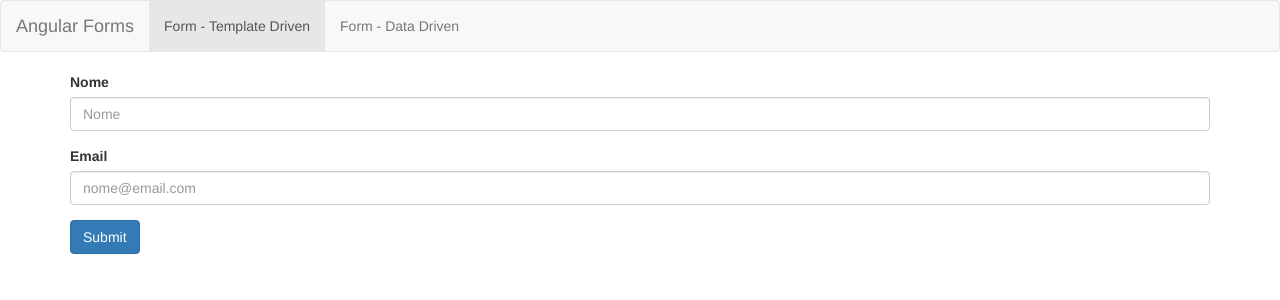
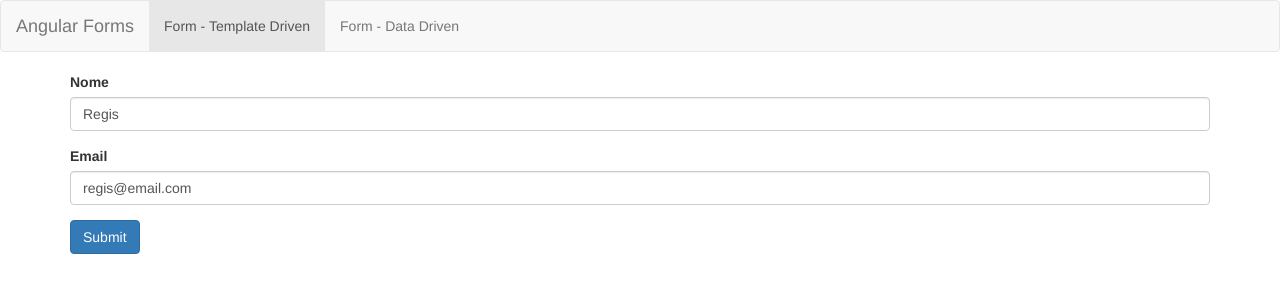
Before and after one commit to regisPatrick/CursoAngular2, an Angular app in the folder forms/: page /templateForm in a window 1280 px wide. Shown: the top 300 px of the page. Built offline with nearby package versions, Linux system fonts and the light colour scheme.

Commit message:
commit 07-04-2020

```diff
--- a/forms/src/app/app.module.ts
+++ b/forms/src/app/app.module.ts
@@ -4,19 +4,19 @@
 
 import { AppRoutingModule } from './app-routing.module';
 import { AppComponent } from './app.component';
-import { TemplateFormComponent } from './template-form/template-form.component';
 import { DataFormComponent } from './data-form/data-form.component';
+import { TemplateFormModule } from './template-form/template-form.module';
 
 @NgModule({
   declarations: [
     AppComponent,
-    TemplateFormComponent,
     DataFormComponent
   ],
   imports: [
     BrowserModule,
     FormsModule,
-    AppRoutingModule
+    AppRoutingModule,
+    TemplateFormModule
   ],
   providers: [],
   bootstrap: [AppComponent]
--- a/forms/src/app/template-form/template-form.component.html
+++ b/forms/src/app/template-form/template-form.component.html
@@ -1,12 +1,12 @@
 <form #f="ngForm" (ngSubmit)="onSubmit(f)">
     <div class="form-group">
         <label for="nome">Nome</label>
-        <input type="text" class="form-control" name="nome" id="nome" placeholder="Nome" ngModel/>
+        <input type="text" class="form-control" name="nome" id="nome" placeholder="Nome" [ngModel]="usuario.nome"/>
     </div>
 
     <div class="form-group">
         <label for="email">Email</label>
-        <input type="email" class="form-control" name="email" id="email" placeholder="nome@email.com" ngModel/>
+        <input type="email" class="form-control" name="email" id="email" placeholder="nome@email.com" [ngModel]="usuario.email"/>
     </div>
 
     <button type="submit" class="btn btn-primary">Submit</button>
--- a/forms/src/app/template-form/template-form.component.ts
+++ b/forms/src/app/template-form/template-form.component.ts
@@ -7,8 +7,15 @@
 })
 export class TemplateFormComponent implements OnInit {
 
+  usuario: any = {
+    nome: 'Regis',
+    email: 'regis@email.com'
+  }
+
   onSubmit(form){
-    console.log(form);
+    console.log(form.value);
+
+    console.log(this.usuario);
   }
 
   constructor() { }
```
Also changed, not shown: forms/src/app/template-form/template-form.module.ts (added, +16 -0 lines).
